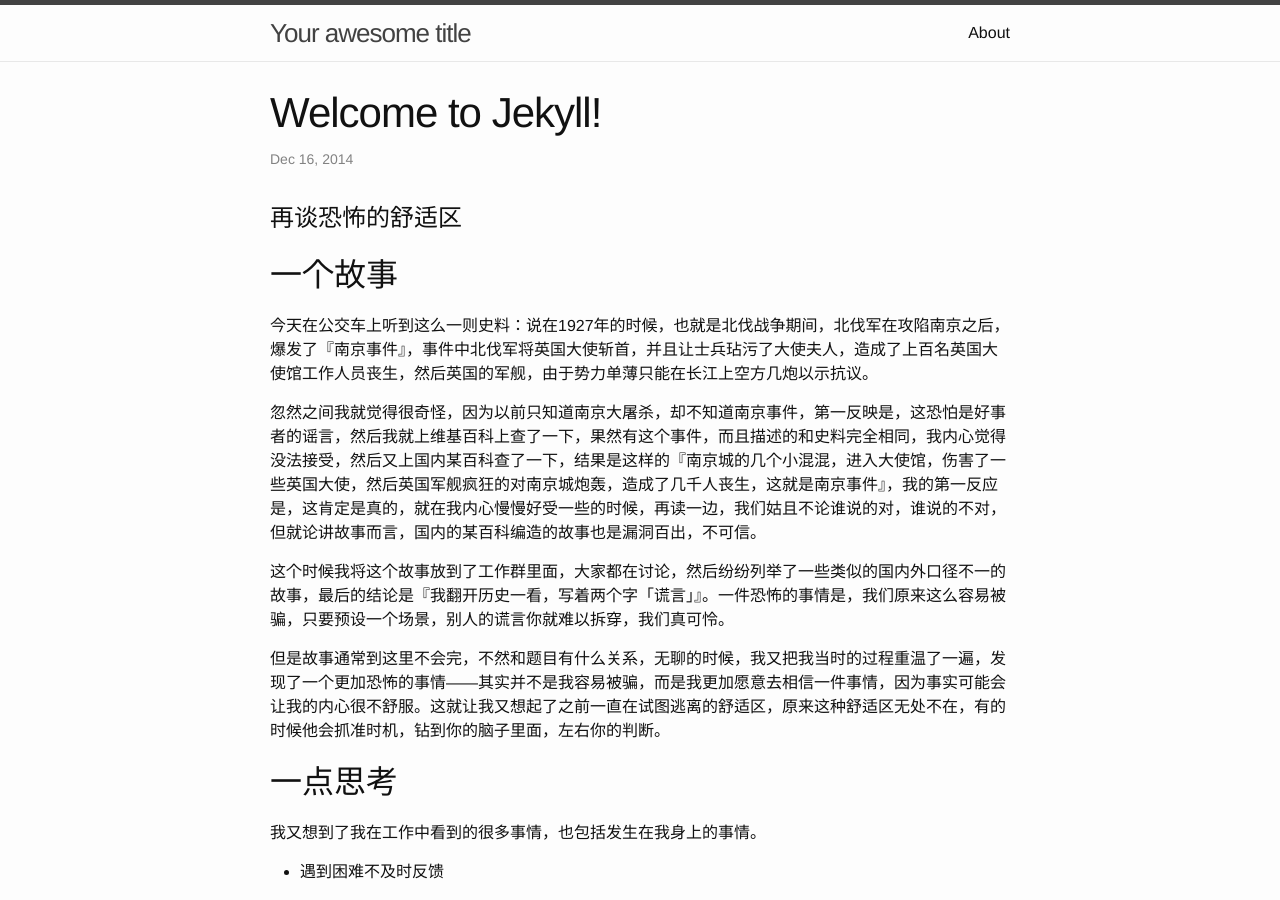
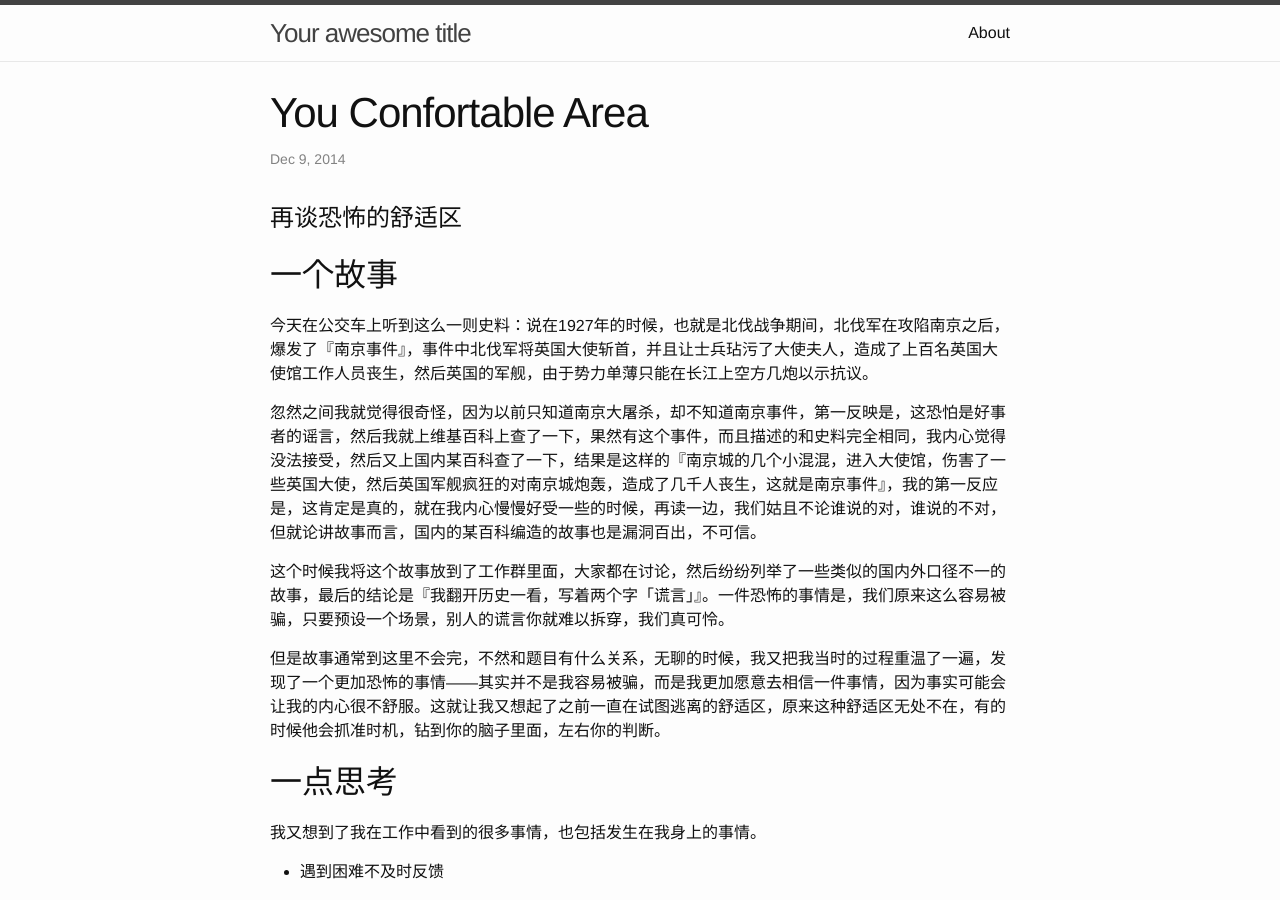
Before and after one commit to Fydot/Fydot.github.io, a Jekyll site: the page built from _posts/2014-12-09-You-Confortable-Area.markdown, in a window 1280 px wide and 900 px high. Built offline with Jekyll 4.4.1, drawn with Linux system fonts in a browser that asks for light colours.

Commit message:
change title

```diff
--- a/_posts/2014-12-09-You-Confortable-Area.markdown
+++ b/_posts/2014-12-09-You-Confortable-Area.markdown
@@ -1,8 +1,8 @@
 ---
 layout: post
-title:  "Welcome to Jekyll!"
-date:   2014-12-16 14:02:48
-categories: jekyll update
+title:  "You Confortable Area"
+date:   2014-12-09 14:02:48
+categories:  think about
 ---
 再谈恐怖的舒适区
 ===
```
Also changed, not shown: index.html (indentation only).
